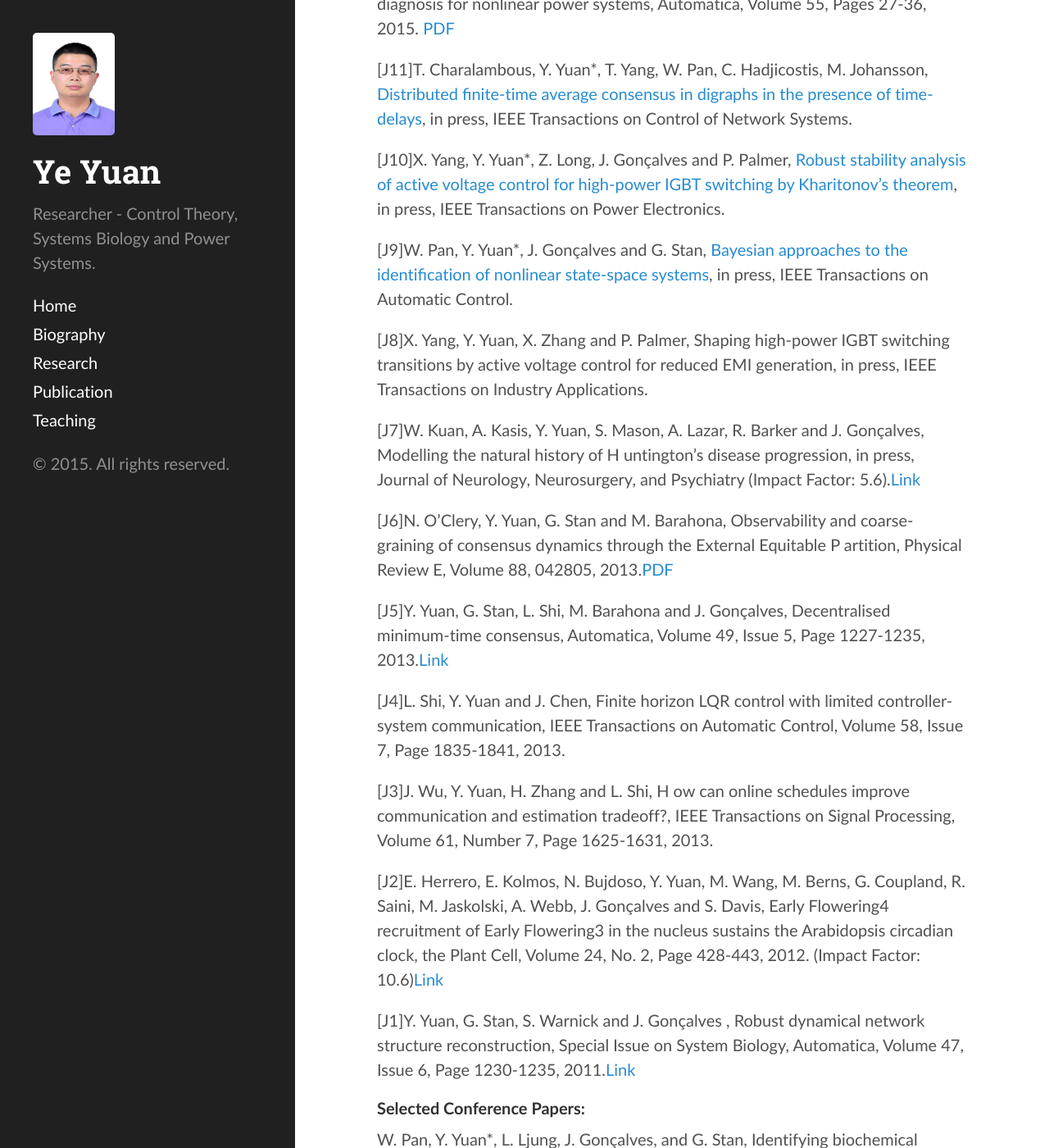
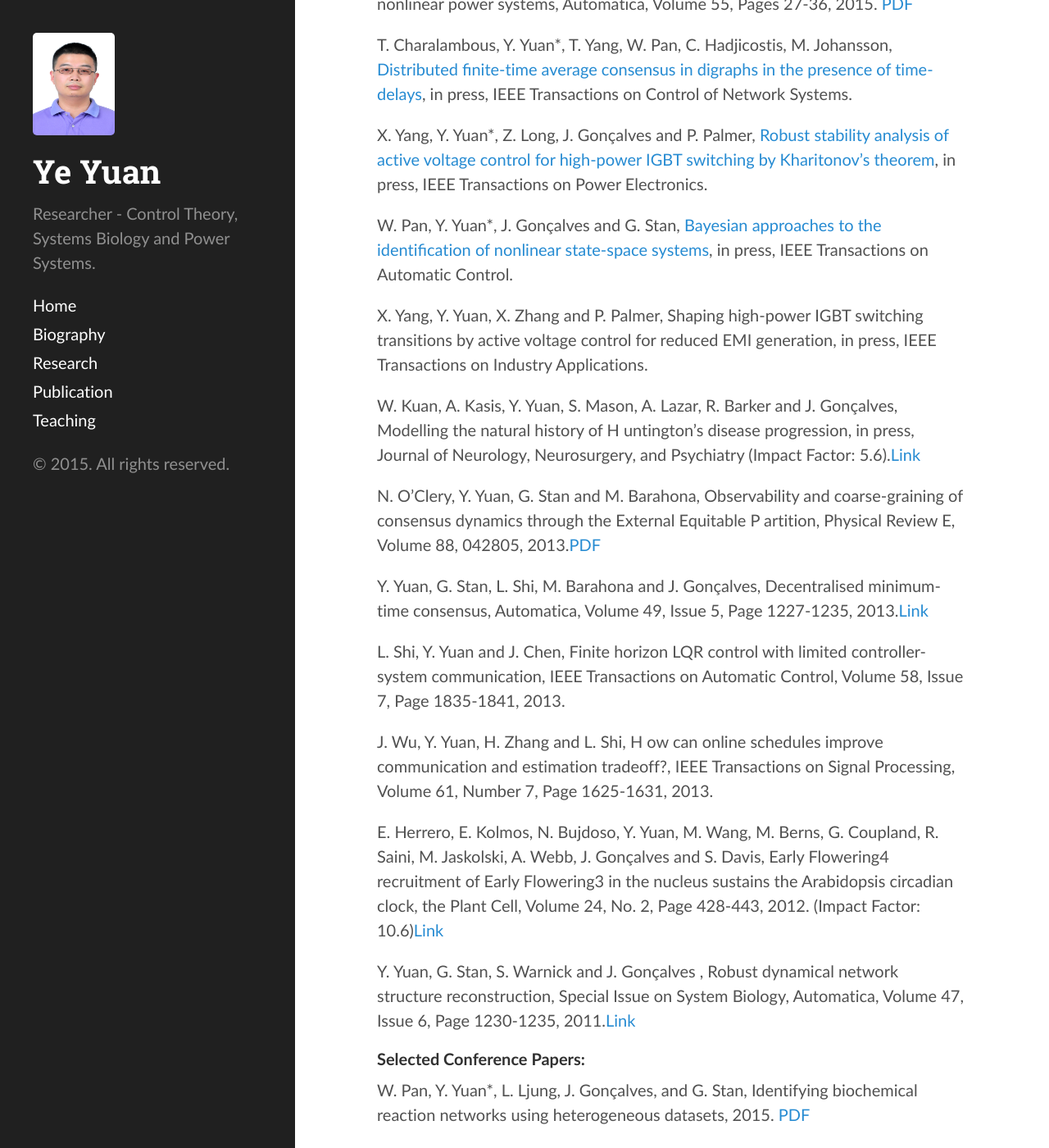
Before and after one commit to yy311/yy311.github.io, a Jekyll site: the page built from publication.md, in a window 1280 px wide and 1400 px high, scrolled down 661 px. Shown: the whole window at 82% size. Built offline with Jekyll 4.4.1, drawn with Linux system fonts in a browser that asks for light colours; some of the changed text lies outside the part shown.

Commit message:
Update publication.md

```diff
--- a/publication.md
+++ b/publication.md
@@ -17,29 +17,33 @@ Y. Yuan*, A. Rai, E. Yeung, G. Stan, S. Warnick and J. Goncalves, A minimal real
 
 Y. Yuan*, K. Glover and J. Gonçalves, [On minimal realisations of dynamical structure functions](http://arxiv.org/abs/1409.0072), Automatica, Volume 55, Pages 159-164, 2015.
 
-[J12]W. Pan, Y. Yuan*, H. Sandberg, J. Gonçalves and G. Stan, Online fault diagnosis for nonlinear power systems, Automatica, Volume 55, Pages 27-36, 2015. [PDF](http://ac.els-cdn.com/S0005109815000941/1-s2.0-S0005109815000941-main.pdf?_tid=b5e10452-5cd8-11e5-aaba-00000aab0f02&acdnat=1442452333_2541d645986555cf7b4e93810a863942)
+W. Pan, Y. Yuan*, H. Sandberg, J. Gonçalves and G. Stan, Online fault diagnosis for nonlinear power systems, Automatica, Volume 55, Pages 27-36, 2015. [PDF](http://ac.els-cdn.com/S0005109815000941/1-s2.0-S0005109815000941-main.pdf?_tid=b5e10452-5cd8-11e5-aaba-00000aab0f02&acdnat=1442452333_2541d645986555cf7b4e93810a863942)
 
-[J11]T. Charalambous, Y. Yuan*, T. Yang, W. Pan, C. Hadjicostis, M. Johansson, [Distributed finite-time average consensus in digraphs in the presence of time-delays](http://ieeexplore.ieee.org/xpl/articleDetails.jsp?arnumber=7097006&punumber%3D6509490), in press, IEEE Transactions on Control of Network Systems.
+T. Charalambous, Y. Yuan*, T. Yang, W. Pan, C. Hadjicostis, M. Johansson, [Distributed finite-time average consensus in digraphs in the presence of time-delays](http://ieeexplore.ieee.org/xpl/articleDetails.jsp?arnumber=7097006&punumber%3D6509490), in press, IEEE Transactions on Control of Network Systems.
 
-[J10]X. Yang, Y. Yuan*, Z. Long, J. Gonçalves and P. Palmer, [Robust stability analysis of active voltage control for high-power IGBT switching by Kharitonov’s theorem](http://ieeexplore.ieee.org/xpls/abs_all.jsp?arnumber=7115949&tag=1), in press, IEEE Transactions on Power Electronics.
+X. Yang, Y. Yuan*, Z. Long, J. Gonçalves and P. Palmer, [Robust stability analysis of active voltage control for high-power IGBT switching by Kharitonov’s theorem](http://ieeexplore.ieee.org/xpls/abs_all.jsp?arnumber=7115949&tag=1), in press, IEEE Transactions on Power Electronics.
 
-[J9]W. Pan, Y. Yuan*, J. Gonçalves and G. Stan, [Bayesian approaches to the identification of nonlinear state-space systems](http://arxiv.org/pdf/1408.3549v5.pdf), in press, IEEE Transactions on Automatic Control.
+W. Pan, Y. Yuan*, J. Gonçalves and G. Stan, [Bayesian approaches to the identification of nonlinear state-space systems](http://arxiv.org/pdf/1408.3549v5.pdf), in press, IEEE Transactions on Automatic Control.
 
-[J8]X. Yang, Y. Yuan, X. Zhang and P. Palmer, Shaping high-power IGBT switching transitions by active voltage control for reduced EMI generation, in press, IEEE Transactions on Industry Applications.
+X. Yang, Y. Yuan, X. Zhang and P. Palmer, Shaping high-power IGBT switching transitions by active voltage control for reduced EMI generation, in press, IEEE Transactions on Industry Applications.
 
-[J7]W. Kuan, A. Kasis, Y. Yuan, S. Mason, A. Lazar, R. Barker and J. Gonçalves, Modelling the natural history of H untington’s disease progression, in press, Journal of Neurology, Neurosurgery, and Psychiatry (Impact Factor: 5.6).[Link](http://jnnp.bmj.com/content/86/10/1143.abstract)
+W. Kuan, A. Kasis, Y. Yuan, S. Mason, A. Lazar, R. Barker and J. Gonçalves, Modelling the natural history of H untington’s disease progression, in press, Journal of Neurology, Neurosurgery, and Psychiatry (Impact Factor: 5.6).[Link](http://jnnp.bmj.com/content/86/10/1143.abstract)
 
-[J6]N. O’Clery, Y. Yuan, G. Stan and M. Barahona, Observability and coarse-graining of consensus dynamics through the External Equitable P artition, Physical Review E, Volume 88, 042805, 2013.[PDF](http://scholar.harvard.edu/files/neaveoclery/files/pre2013.pdf?m=1384899642)
+N. O’Clery, Y. Yuan, G. Stan and M. Barahona, Observability and coarse-graining of consensus dynamics through the External Equitable P artition, Physical Review E, Volume 88, 042805, 2013.[PDF](http://scholar.harvard.edu/files/neaveoclery/files/pre2013.pdf?m=1384899642)
 
-[J5]Y. Yuan, G. Stan, L. Shi, M. Barahona and J. Gonçalves, Decentralised minimum-time consensus, Automatica, Volume 49, Issue 5, Page 1227-1235, 2013.[Link](http://www.sciencedirect.com/science/article/pii/S0005109813000794)
+Y. Yuan, G. Stan, L. Shi, M. Barahona and J. Gonçalves, Decentralised minimum-time consensus, Automatica, Volume 49, Issue 5, Page 1227-1235, 2013.[Link](http://www.sciencedirect.com/science/article/pii/S0005109813000794)
 
-[J4]L. Shi, Y. Yuan and J. Chen, Finite horizon LQR control with limited controller-system communication, IEEE Transactions on Automatic Control, Volume 58, Issue 7, Page 1835-1841, 2013.
+L. Shi, Y. Yuan and J. Chen, Finite horizon LQR control with limited controller-system communication, IEEE Transactions on Automatic Control, Volume 58, Issue 7, Page 1835-1841, 2013.
 
-[J3]J. Wu, Y. Yuan, H. Zhang and L. Shi, H ow can online schedules improve communication and estimation tradeoff?, IEEE Transactions on Signal Processing, Volume 61, Number 7, Page 1625-1631, 2013.
+J. Wu, Y. Yuan, H. Zhang and L. Shi, H ow can online schedules improve communication and estimation tradeoff?, IEEE Transactions on Signal Processing, Volume 61, Number 7, Page 1625-1631, 2013.
 
-[J2]E. Herrero, E. Kolmos, N. Bujdoso, Y. Yuan, M. Wang, M. Berns, G. Coupland, R. Saini, M. Jaskolski, A. Webb, J. Gonçalves and S. Davis, Early Flowering4 recruitment of Early Flowering3 in the nucleus sustains the Arabidopsis circadian clock, the Plant Cell, Volume 24, No. 2, Page 428-443, 2012. (Impact Factor: 10.6)[Link](http://www.plantcell.org/content/early/2012/02/07/tpc.111.093807.abstract)
 
-[J1]Y. Yuan, G. Stan, S. Warnick and J. Gonçalves , Robust dynamical network structure reconstruction, Special Issue on System Biology, Automatica, Volume 47, Issue 6, Page 1230-1235, 2011.[Link](http://www.sciencedirect.com/science/article/pii/S0005109811001828)
+
+
+
+E. Herrero, E. Kolmos, N. Bujdoso, Y. Yuan, M. Wang, M. Berns, G. Coupland, R. Saini, M. Jaskolski, A. Webb, J. Gonçalves and S. Davis, Early Flowering4 recruitment of Early Flowering3 in the nucleus sustains the Arabidopsis circadian clock, the Plant Cell, Volume 24, No. 2, Page 428-443, 2012. (Impact Factor: 10.6)[Link](http://www.plantcell.org/content/early/2012/02/07/tpc.111.093807.abstract)
+
+Y. Yuan, G. Stan, S. Warnick and J. Gonçalves , Robust dynamical network structure reconstruction, Special Issue on System Biology, Automatica, Volume 47, Issue 6, Page 1230-1235, 2011.[Link](http://www.sciencedirect.com/science/article/pii/S0005109811001828)
 
 
 ####Selected Conference Papers:
```
Also changed, not shown: other parts of publication.md (+2 -2 lines).
